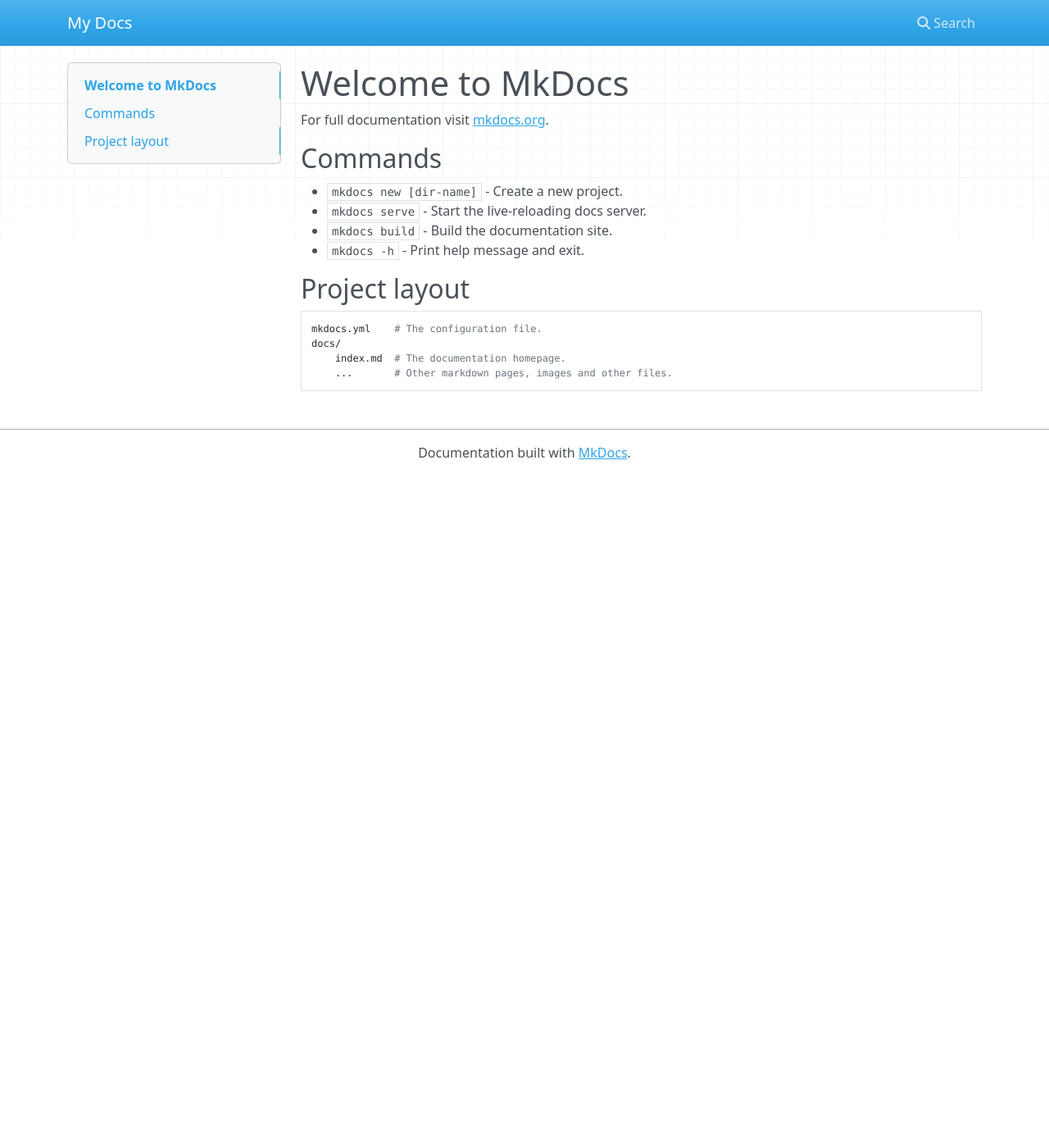
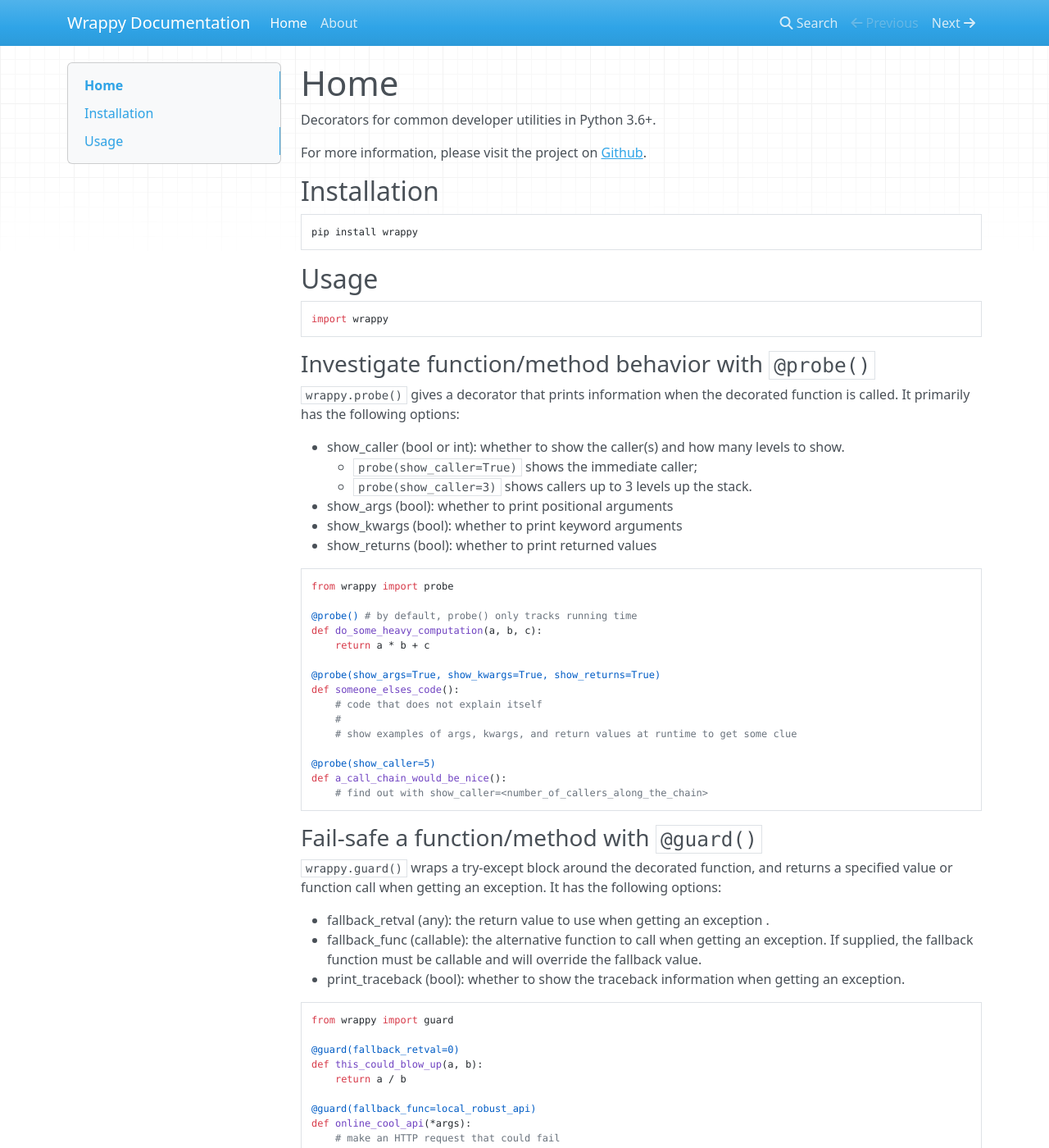
Before and after one commit to haochuanwei/wrappy, an MkDocs documentation site: the page built from docs/index.md, in a window 1280 px wide and 1400 px high. Shown: the whole window at 82% size. Built offline with MkDocs 1.6.1, drawn with Linux system fonts in a browser that asks for light colours; nearby versions of some CDN libraries; some of the changed text lies outside the part shown.

Commit message:
Built a first version of documentation with Mkdocs

````diff
--- a/docs/index.md
+++ b/docs/index.md
@@ -1,17 +1,96 @@
-# Welcome to MkDocs
+# Home
 
-For full documentation visit [mkdocs.org](https://www.mkdocs.org).
+Decorators for common developer utilities in Python 3.6+.
 
-## Commands
+For more information, please visit the project on [Github](https://github.com/haochuanwei/wrappy).
 
-* `mkdocs new [dir-name]` - Create a new project.
-* `mkdocs serve` - Start the live-reloading docs server.
-* `mkdocs build` - Build the documentation site.
-* `mkdocs -h` - Print help message and exit.
+## Installation
 
-## Project layout
+```bash
+pip install wrappy
+```
 
-    mkdocs.yml    # The configuration file.
-    docs/
-        index.md  # The documentation homepage.
-        ...       # Other markdown pages, images and other files.
+## Usage
+
+```python
+import wrappy
+```
+
+### Investigate function/method behavior with ```@probe()```
+
+```wrappy.probe()``` gives a decorator that prints information when the decorated function is called.
+It primarily has the following options:
+
+* show_caller (bool or int): whether to show the caller(s) and how many levels to show.
+    - ```probe(show_caller=True)``` shows the immediate caller;
+    - ```probe(show_caller=3)``` shows callers up to 3 levels up the stack.
+* show_args (bool): whether to print positional arguments
+* show_kwargs (bool): whether to print keyword arguments
+* show_returns (bool): whether to print returned values
+
+```Python
+from wrappy import probe
+
+@probe() # by default, probe() only tracks running time
+def do_some_heavy_computation(a, b, c):
+    return a * b + c
+
+@probe(show_args=True, show_kwargs=True, show_returns=True)
+def someone_elses_code():
+    # code that does not explain itself
+    #
+    # show examples of args, kwargs, and return values at runtime to get some clue
+
+@probe(show_caller=5)
+def a_call_chain_would_be_nice():
+    # find out with show_caller=<number_of_callers_along_the_chain>
+```
+
+### Fail-safe a function/method with ```@guard()```
+
+```wrappy.guard()``` wraps a try-except block around the decorated function, and returns a specified value or function call when getting an exception.
+It has the following options:
+
+* fallback_retval (any): the return value to use when getting an exception .
+* fallback_func (callable): the alternative function to call when getting an exception. If supplied, the fallback function must be callable and will override the fallback value.
+* print_traceback (bool): whether to show the traceback information when getting an exception.
+
+```Python
+from wrappy import guard
+
+@guard(fallback_retval=0)
+def this_could_blow_up(a, b):
+    return a / b
+
+@guard(fallback_func=local_robust_api)
+def online_cool_api(*args):
+    # make an HTTP request that could fail
+```
+
+### Easy memoization with ```@memoize()```
+
+Using a least-recently-used(LRU) cache, store the return values of a function given a set of positional/keyword arguments passed to it. The following options are available:
+
+* cache_limit (int): the size of the LRU cache in terms of sets of arguments, which is 1000 by default.
+
+```Python
+from wrappy import memoize, guard
+
+@guard()
+@memoize()
+def recursive_or_dynamic_programming_subroutine(n):
+    assert isinstance(n, int) and n >= 0
+    if n == 0:
+        return 0
+    return n + recursive_or_dynamic_programming_subroutine(n-1)
+```
+
+### Prevent a function/method from running with ```@todo()```
+
+This is self-explanatory -- ```@todo()``` denotes a function that is yet to be implemented, and no other code should call it. Using the decorator lets you place calls of this function in other code before finishing it, without leaving bugs behind.
+
+```Python
+@todo('Not implemented')
+def i_am_not_ready():
+    # code is under construction, so throw an error when called prematurely
+```
--- a/mkdocs.yml
+++ b/mkdocs.yml
@@ -1 +1 @@
-site_name: My Docs
+site_name: Wrappy Documentation
````
Also changed, not shown: docs/about.md (added, +3 -0 lines).
